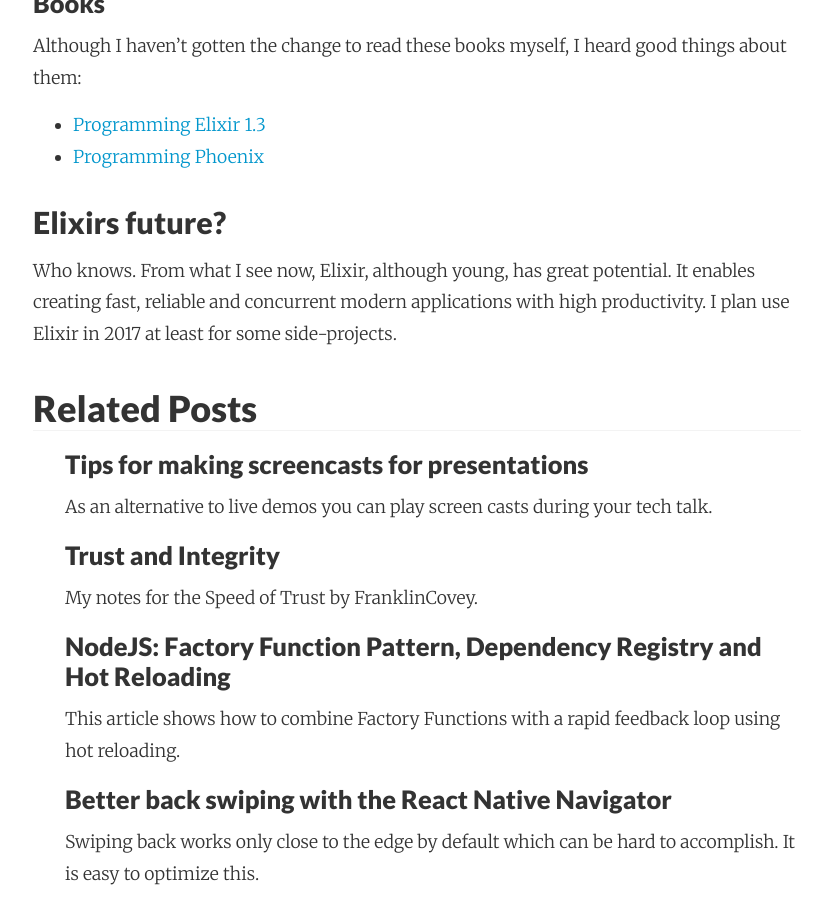
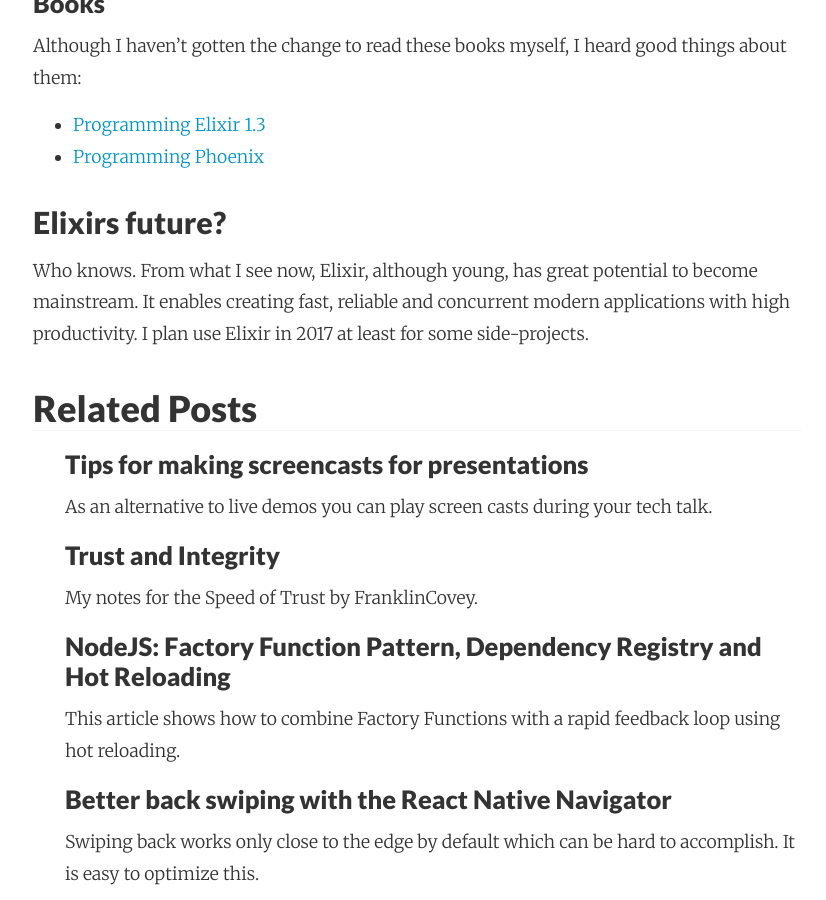
Before and after one commit to adri/adri.github.io, a Jekyll site: the page built from _posts/2016-12-21-why-elixir-has-great-potential.md, in a window 1280 px wide and 900 px high, scrolled down 4420 px. Shown: the whole window, without its empty margins (223-1049 px from the left). Built offline with Jekyll 4.4.1, drawn with Linux system fonts in a browser that asks for light colours; nearby versions of some CDN libraries; Markdown is read by kramdown in place of the engine named in the settings; comment, search, counter and statistics services are not loaded; some of the changed text lies outside the part shown.

Commit message:
Update 2016-12-21-why-elixir-has-great-potential.md

```diff
--- a/_posts/2016-12-21-why-elixir-has-great-potential.md
+++ b/_posts/2016-12-21-why-elixir-has-great-potential.md
@@ -75,4 +75,4 @@ Although I haven’t gotten the change to read these books myself, I heard good
 - [Programming Phoenix](https://pragprog.com/book/phoenix/programming-phoenix)
 
 ## Elixirs future?
-Who knows. From what I see now, Elixir, although young, has great potential. It enables creating fast, reliable and concurrent modern applications with high productivity. I plan use Elixir in 2017 at least for some side-projects.
+Who knows. From what I see now, Elixir, although young, has great potential to become mainstream. It enables creating fast, reliable and concurrent modern applications with high productivity. I plan use Elixir in 2017 at least for some side-projects.
```
Also changed, not shown: other parts of _posts/2016-12-21-why-elixir-has-great-potential.md (+1 -1 lines).
